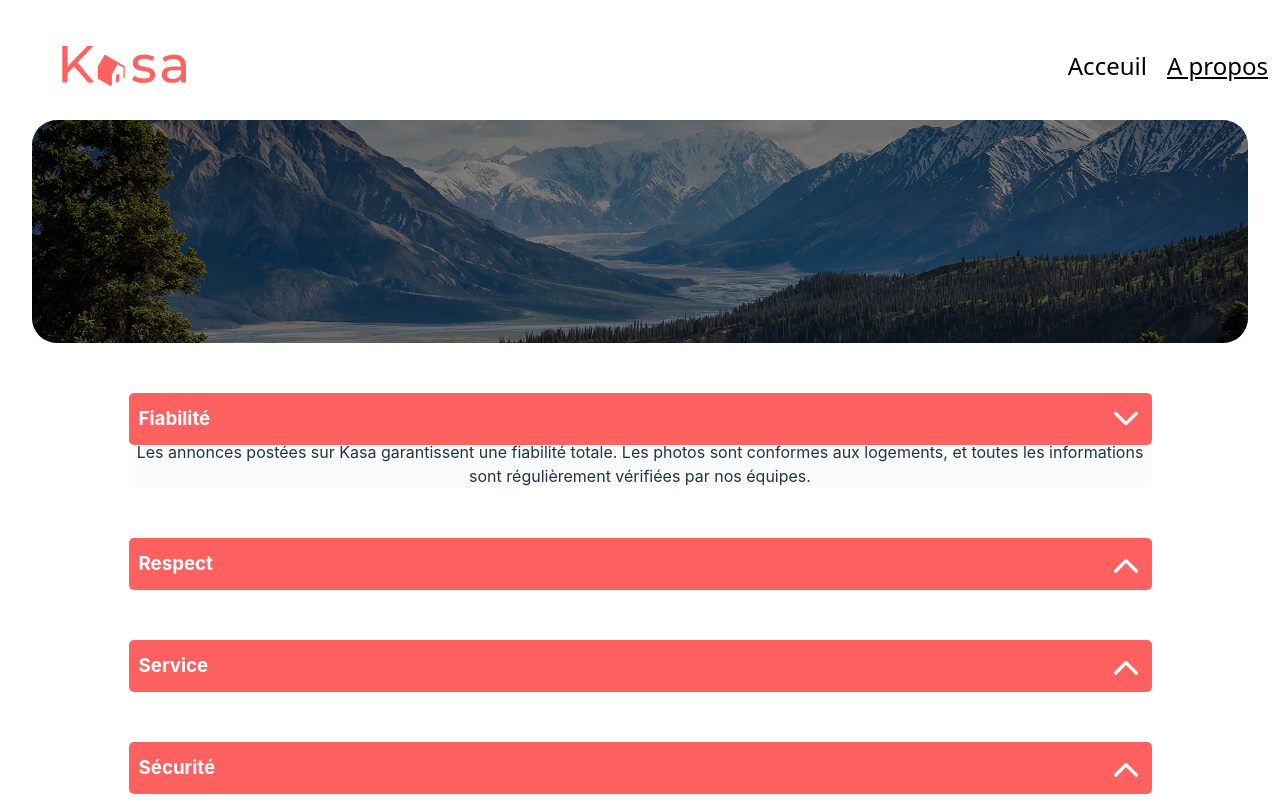
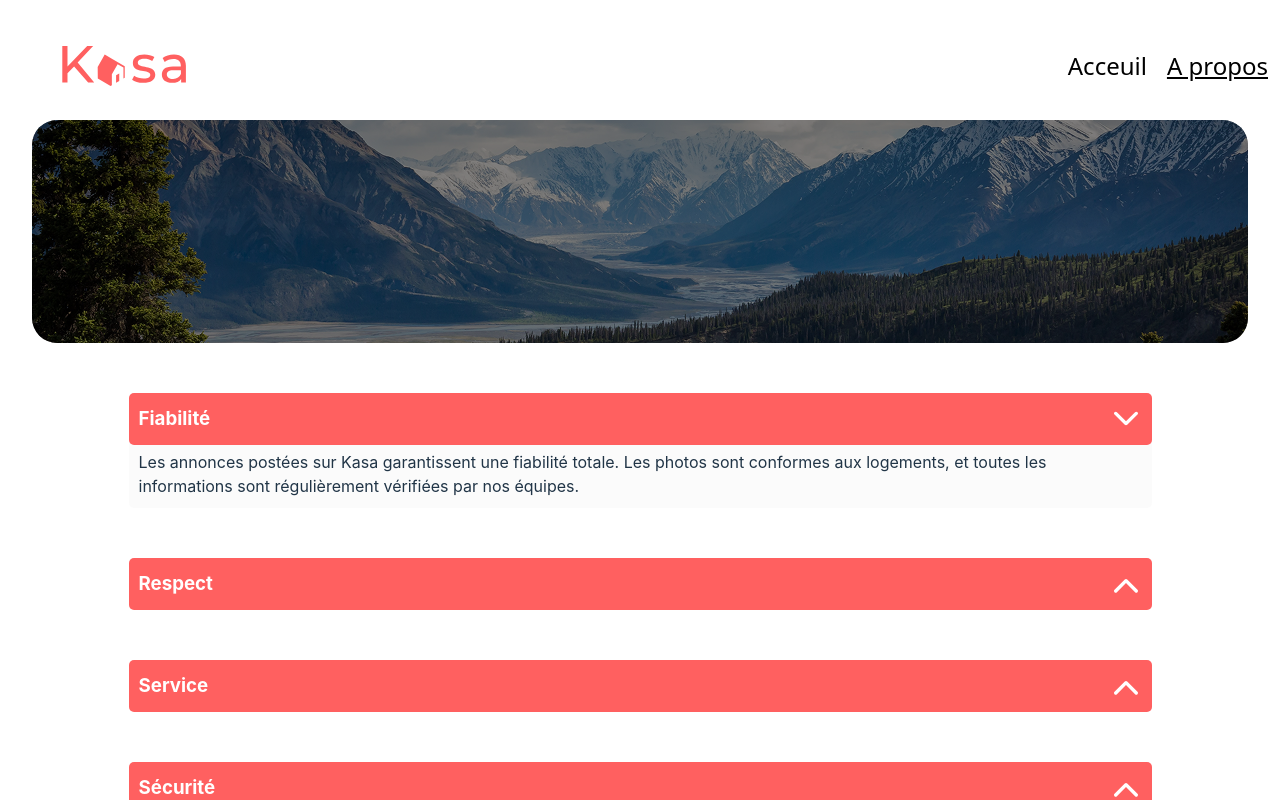
Before and after one commit to AlexSaumon/Project-5, a React (Vite) app in the folder my-react-app/: page /Apropos in a window 1280 px wide. Both pictures are taken after a click on the heading "Fiabilité". Shown: the top 800 px of the page. Built offline with nearby package versions, Linux system fonts and the light colour scheme.

Commit message:
[reform] forgot some </p> in Apropos.jsx

```diff
--- a/my-react-app/src/Pages/Apropos/Apropos.jsx
+++ b/my-react-app/src/Pages/Apropos/Apropos.jsx
@@ -11,19 +11,19 @@
 const data = [
   {
     name: 'Fiabilité',
-    description: 'Les annonces postées sur Kasa garantissent une fiabilité totale. Les photos sont conformes aux logements, et toutes les informations sont régulièrement vérifiées  par nos équipes.'
+    description: <p>Les annonces postées sur Kasa garantissent une fiabilité totale. Les photos sont conformes aux logements, et toutes les informations sont régulièrement vérifiées  par nos équipes.</p>
   },
   {
     name: 'Respect',
-    description: 'La bienveillance fait partie des valeurs fondatrices de Kasa. Tout comportement discriminatoire ou de perturbation du voisinage entraînera une exclusion de notre plateforme.'
+    description: <p>La bienveillance fait partie des valeurs fondatrices de Kasa. Tout comportement discriminatoire ou de perturbation du voisinage entraînera une exclusion de notre plateforme.</p>
   },
   {
     name: 'Service',
-    description: 'La qualité du service est au cœur de notre engagement chez Kasa. Nous veillons à ce que chaque interaction, que ce soit avec nos hôtes ou nos locataires, soit empreinte de respect et de bienveillance.'
+    description: <p>La qualité du service est au cœur de notre engagement chez Kasa. Nous veillons à ce que chaque interaction, que ce soit avec nos hôtes ou nos locataires, soit empreinte de respect et de bienveillance.</p>
   },
   {
     name: 'Sécurité',
-    description: 'La sécurité est la priorité de Kasa. Aussi bien pour nos hôtes que pour les voyageurs, chaque logement correspond aux critères de sécurité établis par nos services. En laissant une note aussi bien à l hôte qu au locataire, cela permet à nos équipes de vérifier que les standards sont bien respectés. Nous organisons également des ateliers sur la sécurité domestique pour nos hôtes.'
+    description: <p>La sécurité est la priorité de Kasa. Aussi bien pour nos hôtes que pour les voyageurs, chaque logement correspond aux critères de sécurité établis par nos services. En laissant une note aussi bien à l hôte qu au locataire, cela permet à nos équipes de vérifier que les standards sont bien respectés. Nous organisons également des ateliers sur la sécurité domestique pour nos hôtes.</p>
   }
 ];
 
```
